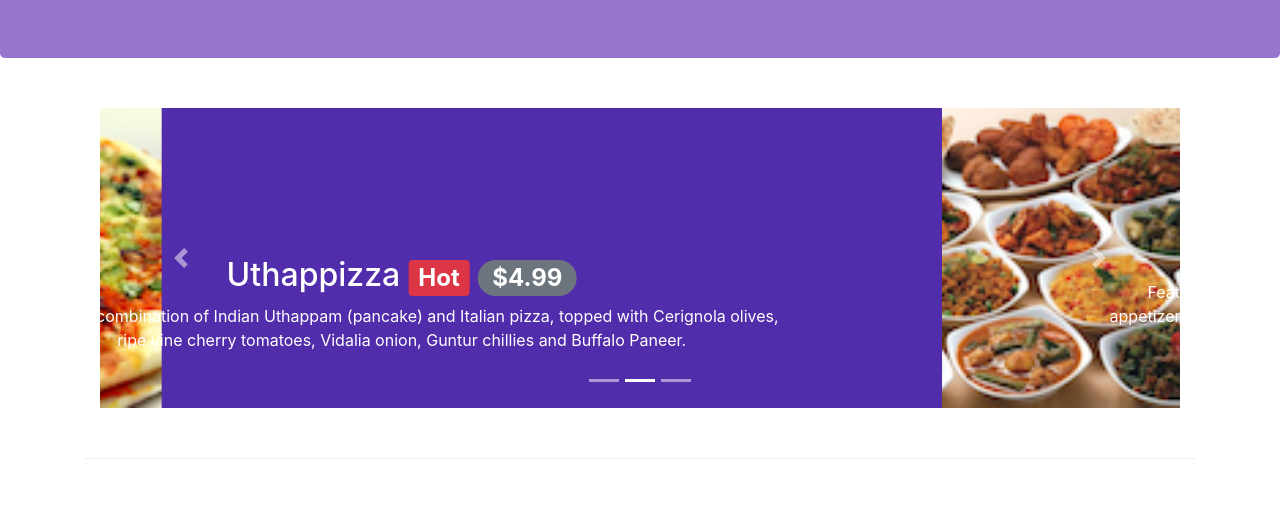
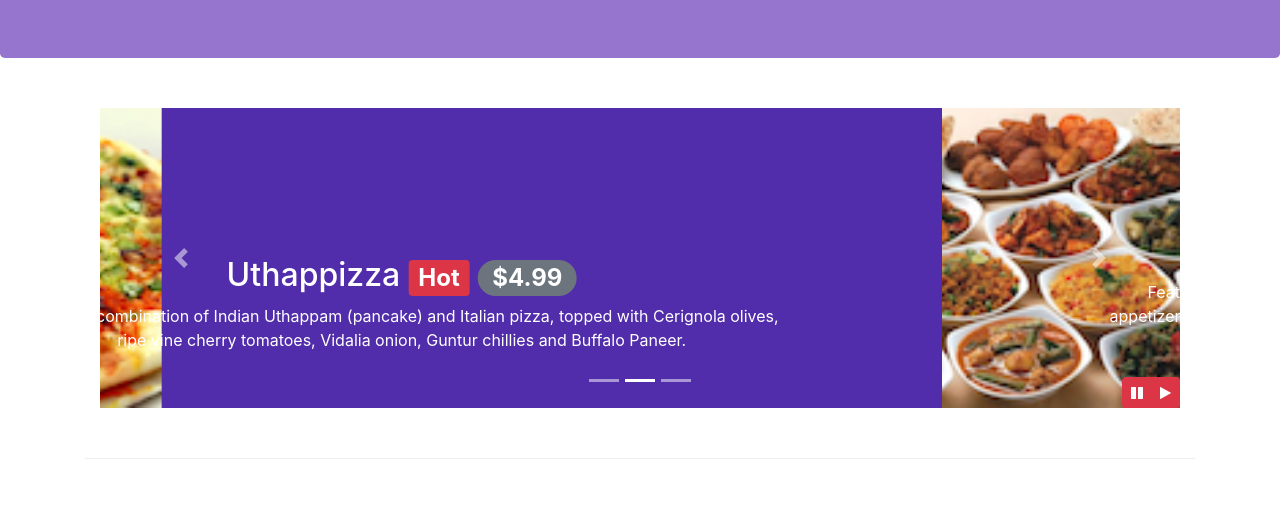
Before and after one commit to Imranhossain7/conFusion, a website: page index.html in a window 1280 px wide. Shown: the part 276-800 px from the top of the page. Drawn offline with nearby package versions, Linux system fonts and the light colour scheme.

Commit message:
Bootstrap Jquery

```diff
--- a/css/style.css
+++ b/css/style.css
@@ -60,3 +60,10 @@ body {
     left: 0;
     min-height: 300px;
 }
+
+#carouselButton{
+    right: 0px;
+    position: absolute;
+    bottom: 0px;
+    z-index: 1;
+}
--- a/index.html
+++ b/index.html
@@ -223,6 +223,14 @@
                         <a class="carousel-control-next" href="#mycarousel" role="button" data-slide="next">
                             <span class="carousel-control-next-icon"></span>
                         </a>
+                        <div class="btn-group" id="carouselButton">
+                            <button class="btn btn-danger btn-sm" id="carousel-pause">
+                            <span class="fa fa-pause"></span>
+                            </button>
+                            <button class="btn btn-danger btn-sm" id="carousel-play">
+                                <span class="fa fa-play"></span>
+                                </button>
+                        </div>
                    </div>
                </div>
         </div>
@@ -322,7 +330,17 @@
 <script src="node_modules/jquery/dist/jquery.min.js"></script>
 <script src="node_modules/popper.js/dist/umd/popper.min.js"></script>
 <script src="node_modules/bootstrap/dist/js/bootstrap.min.js"></script>
-
+<script>
+    $(document).ready(function() {
+        $('#mycarousel').carousel({ interval: 2000 });
+        $('#carousel-pause').click(function(){
+             $('#mycarousel').carousel('pause');
+        });
+        $('#carousel-play').click(function(){
+             $('#mycarousel').carousel('cycle');
+        });
+    })
+</script>
 </body>
 
 </html>
```
